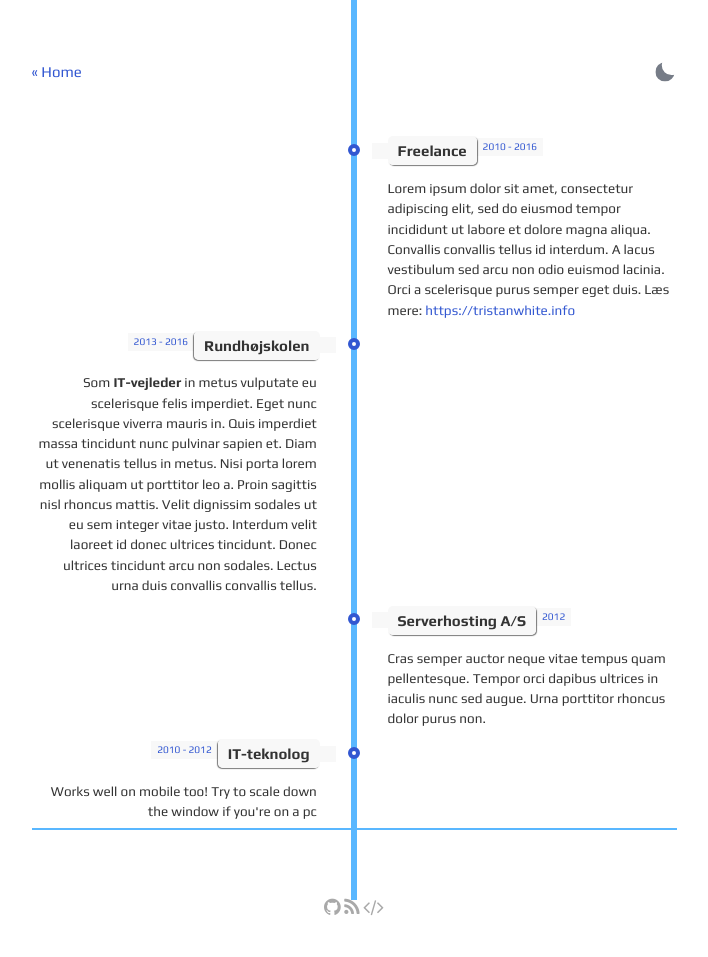
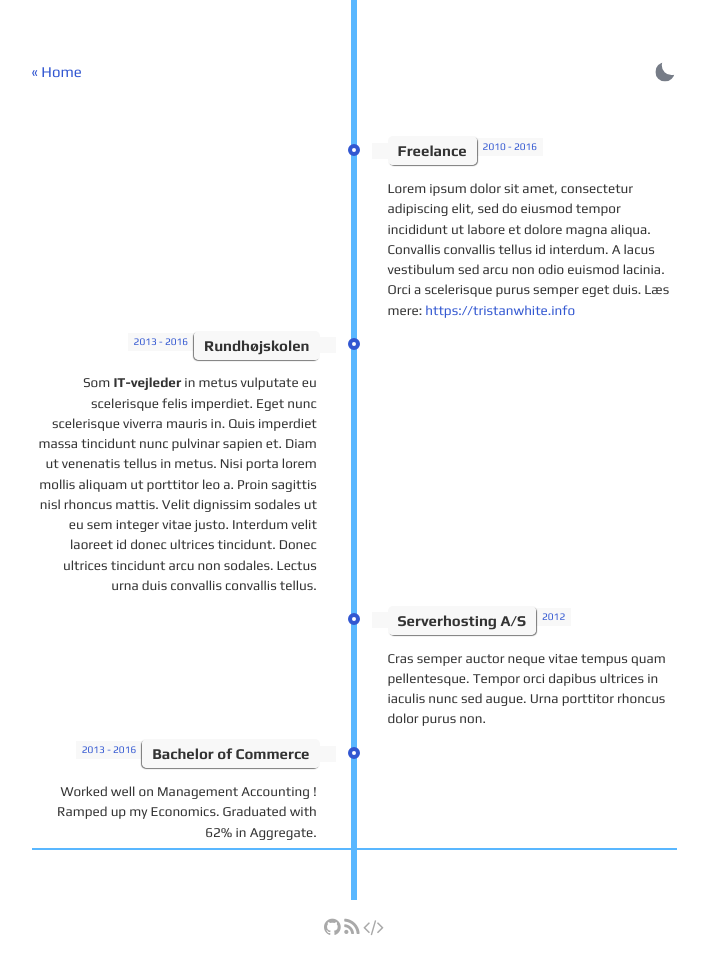
Before and after one commit to itsnkt1/Itsnkt1.github.io, a Jekyll site: the page built from about.html, in a window 1280 px wide. Shown: the whole page, without its empty margins (286-994 px from the left). Built offline with Jekyll 4.4.1, drawn with Linux system fonts in a browser that asks for light colours.

Commit message:
Update about.html

```diff
--- a/about.html
+++ b/about.html
@@ -69,11 +69,11 @@ layout: default
         <li>
             <div class="direction-l">
                 <div class="flag-wrapper">
-                    <span class="flag">IT-teknolog</span>
-                    <span class="time-wrapper"><span class="time">2010 - 2012</span></span>
+                    <span class="flag">Bachelor of Commerce</span>
+                    <span class="time-wrapper"><span class="time">2013 - 2016</span></span>
                 </div>
                 <div class="desc">
-                    Works well on mobile too! Try to scale down the window if you're on a pc
+                    Worked well on Management Accounting ! Ramped up my Economics. Graduated with 62% in Aggregate.
                 </div>
             </div>
         </li>
```
